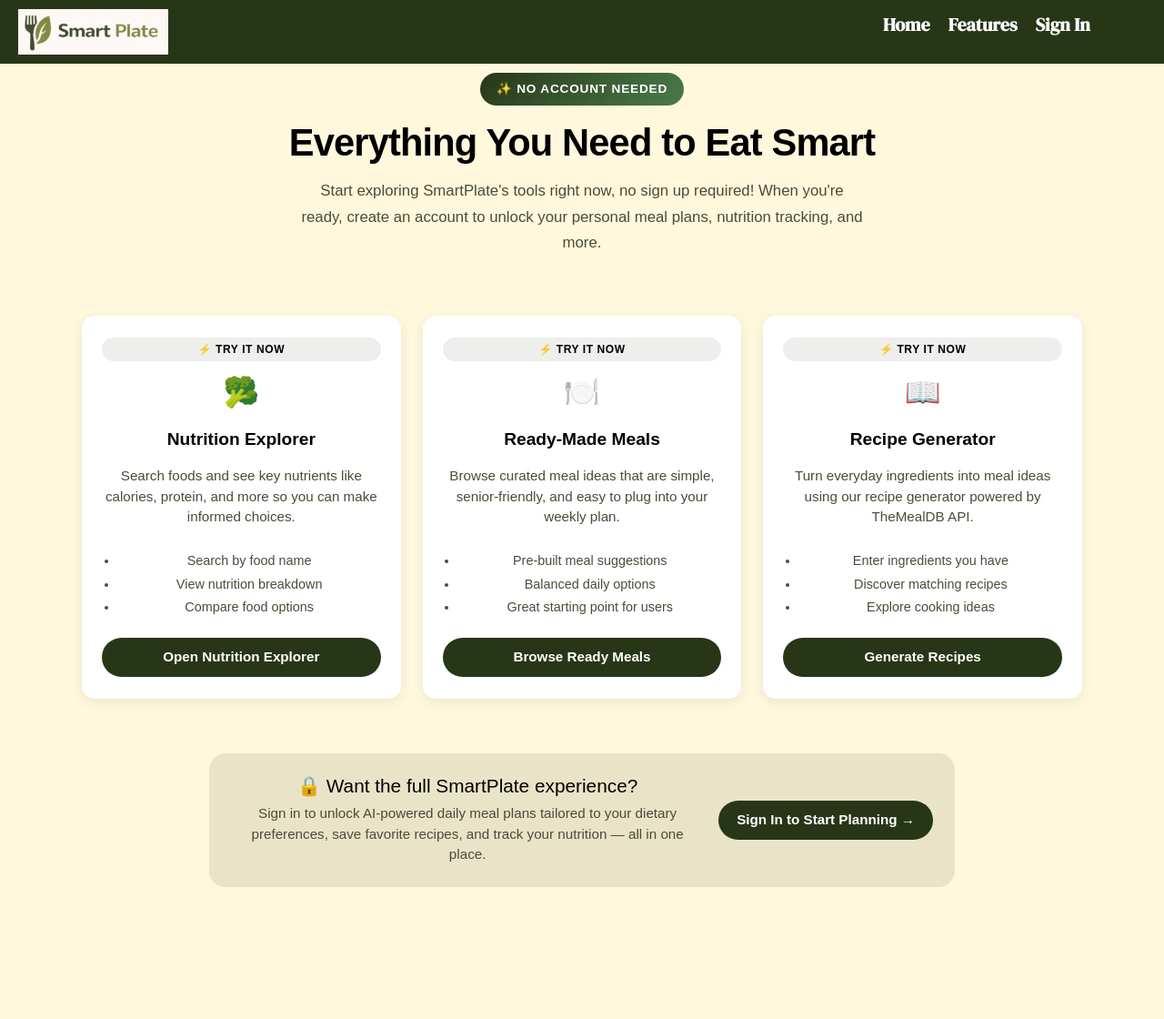
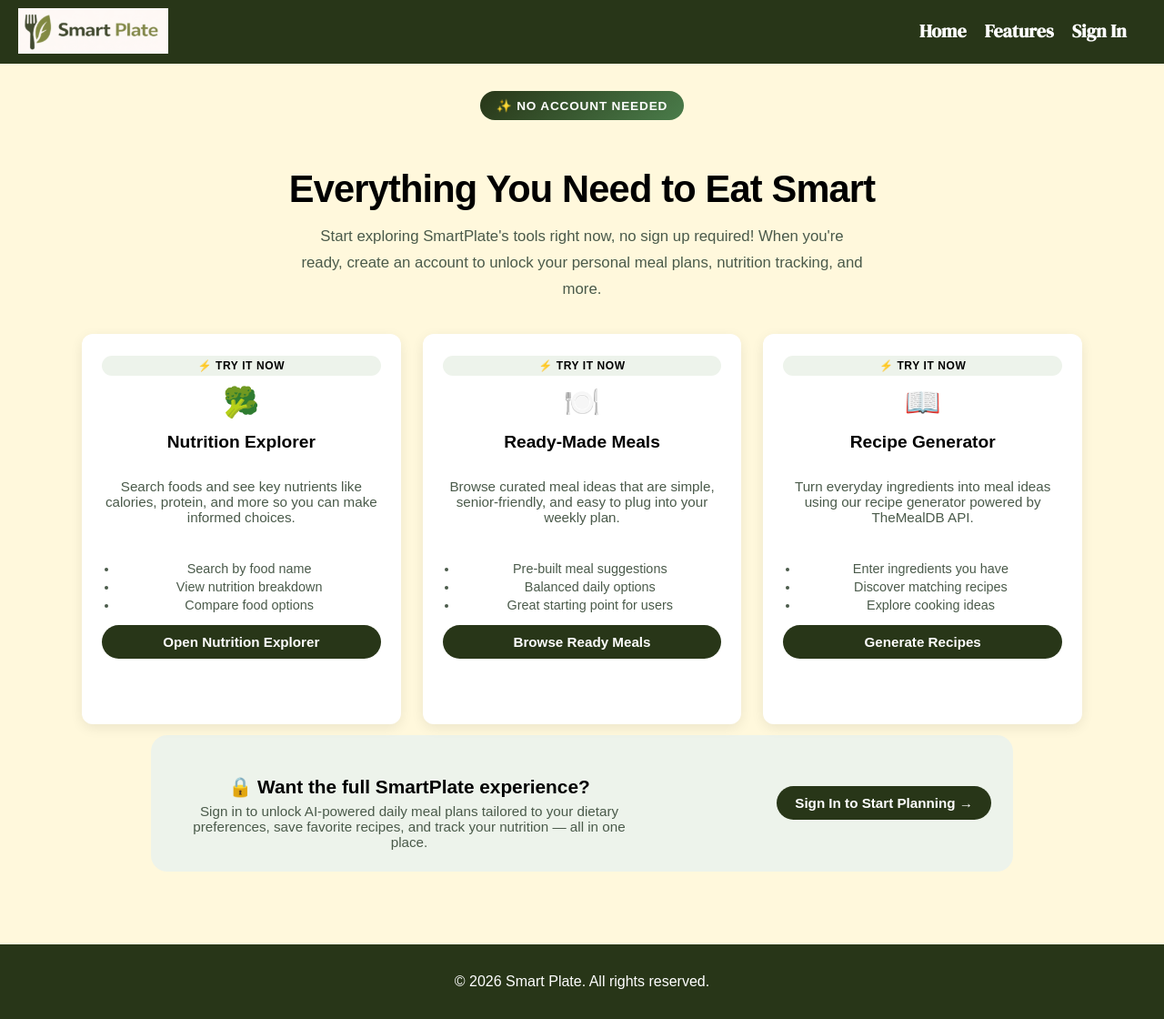
Before and after one commit to ShivsterNk/SmartPlateSeniors, a PHP site: page /features.php in a window 1280 px wide. Shown: the whole page at 91% size. Before the commit the page ends 975 px from the top, so only its background shows below. Run offline with PHP 8.4, Linux system fonts and the light colour scheme.

Commit message:
fixed bootstrap dependency

```diff
--- a/PHP/features.php
+++ b/PHP/features.php
@@ -4,43 +4,21 @@ if (session_status() === PHP_SESSION_NONE) {
     session_start();
 }
 
-// Redirect logged-in users to dashboard
 if (isset($_SESSION['user_id'])) {
     header('Location: /SmartPlateSeniors/PHP/dashboard.php');
     exit;
 }
+
+//$extraStyles = '<link rel="stylesheet" href="https://cdn.jsdelivr.net/npm/bootstrap@5.3.2/dist/css/bootstrap.min.css">';
+
+include('../includes/header.php');
 ?>
-<!DOCTYPE html>
-<html lang="en">
-<head>
-    <meta charset="UTF-8">
-    <title>Features | Smart Plate</title>
-    <meta name="viewport" content="width=device-width, initial-scale=1.0">
 
-    <!-- Bootstrap (for grid + spacing) -->
-    <link rel="stylesheet"  href="https://cdn.jsdelivr.net/npm/bootstrap@5.3.2/dist/css/bootstrap.min.css">
-    <link rel="stylesheet" href="/SmartPlateSeniors/assets/spstyle.css">
 
     <style>
-        :root {
-            --primary: #283618;
-            --background: #FEFAE0;
-            --card-bg: #ffffff;
-        }
-
-        body {
-            margin: 0;
-            padding: 0;
-            background-color: var(--background);
-            font-family: Arial, sans-serif;
-            color: var(--primary);
-        }
-
-
-        /* HERO SECTION */
         .hero-section {
             max-width: 1100px;
-            margin: 50px auto 30px auto;
+            margin: 0px auto 30px auto;
             text-align: center;
             padding: 30px 20px 0;
         }
@@ -49,8 +27,8 @@ if (isset($_SESSION['user_id'])) {
             display: inline-block;
             padding: 8px 18px;
             border-radius: 999px;
-            background: linear-gradient(135deg, #283618, #4a7c4a);
-            color: white; /* ✅ white text on dark background */
+            background: linear-gradient(135deg, var(--green-dark), #4a7c4a);
+            color: white;
             font-size: 0.85rem;
             font-weight: 700;
             text-transform: uppercase;
@@ -70,21 +48,28 @@ if (isset($_SESSION['user_id'])) {
             font-size: 1.05rem;
             max-width: 620px;
             margin: 0 auto;
-            color: #4b4b3a;
+            color: var(--text-mid);
             line-height: 1.7;
         }
 
-        /* FEATURES GRID */
         .features-wrapper {
             max-width: 1100px;
             margin: 35px auto 60px auto;
+            padding: 0 20px;
+        }
+
+        /* replaces bootstrap .row .col-md-4 */
+        .features-grid {
+            display: grid;
+            grid-template-columns: repeat(3, 1fr);
+            gap: 24px;
         }
 
         .feature-card {
-            background-color: var(--card-bg);
-            border-radius: 14px;
+            background-color: white;
+            border-radius: var(--radius);
             padding: 24px 22px;
-            box-shadow: 0 4px 14px rgba(0, 0, 0, 0.08);
+            box-shadow: 0 4px 14px rgba(0,0,0,0.08);
             height: 100%;
             display: flex;
             flex-direction: column;
@@ -95,17 +80,14 @@ if (isset($_SESSION['user_id'])) {
             display: inline-block;
             padding: 4px 10px;
             border-radius: 999px;
-            background-color: rgba(40, 54, 24, 0.08);
+            background-color: var(--green-bg);
             font-size: 0.75rem;
             font-weight: 600;
             text-transform: uppercase;
             letter-spacing: 0.05em;
         }
 
-        .feature-icon {
-            font-size: 2rem;
-            margin-bottom: 4px;
-        }
+        .feature-icon { font-size: 2rem; margin-bottom: 4px; }
 
         .feature-title {
             font-size: 1.2rem;
@@ -115,27 +97,24 @@ if (isset($_SESSION['user_id'])) {
 
         .feature-text {
             font-size: 0.95rem;
-            color: #4b4b3a;
+            color: var(--text-mid);
         }
 
         .feature-list {
             padding-left: 1.1rem;
             margin-bottom: 0;
             font-size: 0.9rem;
-            color: #4b4b3a;
+            color: var(--text-mid);
         }
 
-        .feature-list li {
-            margin-bottom: 4px;
-        }
+        .feature-list li { margin-bottom: 4px; }
 
-        /* CTA SECTION */
         .cta-box {
             max-width: 900px;
             margin: 0 auto 80px auto;
-            background-color: rgba(40, 54, 24, 0.1);
+            background-color: var(--green-bg);
             border-radius: 18px;
-            padding: 24px 24px;
+            padding: 24px;
             display: flex;
             flex-wrap: wrap;
             justify-content: space-between;
@@ -143,25 +122,18 @@ if (isset($_SESSION['user_id'])) {
             gap: 16px;
         }
 
-        .cta-text {
-            max-width: 520px;
-        }
-
-        .cta-text h3 {
-            font-size: 1.3rem;
-            margin-bottom: 6px;
-        }
-
+        .cta-text { max-width: 520px; }
+        .cta-text h3 { font-size: 1.3rem; margin-bottom: 6px; }
         .cta-text p {
             margin: 0;
             font-size: 0.95rem;
-            color: #4b4b3a;
+            color: var(--text-mid);
         }
 
         .btn-primary-custom {
-            background-color: var(--primary);
+            background-color: var(--green-dark);
             border: none;
-            color: #fff;
+            color: white;
             padding: 10px 20px;
             border-radius: 999px;
             font-weight: 600;
@@ -171,40 +143,19 @@ if (isset($_SESSION['user_id'])) {
         }
 
         .btn-primary-custom:hover {
-            background-color: #1f2a12;
-            color: #fff;
+            opacity: 0.85;
+            color: white;
         }
 
         @media (max-width: 768px) {
-            .hero-section,
-            .features-wrapper,
-            .cta-box {
-                padding-left: 16px;
-                padding-right: 16px;
-                margin-left: 0;
-                margin-right: 0;
-                width: 100%;
-                box-sizing: border-box;
-            }
-
-            .hero-section h1 {
-                font-size: 1.6rem;
-            }
-
-            .hero-section p {
-                font-size: 0.9rem;
-            }
+            .features-grid { grid-template-columns: 1fr; }
+            .hero-section h1 { font-size: 1.6rem; }
+            .hero-section p { font-size: 0.9rem; }
         }
     </style>
-</head>
 
-<body>
+    <main>
 
-<!-- NAVBAR -->
-<?php include('../includes/header.php'); ?>
-
-
-<!-- HERO -->
         <section class="hero-section">
             <div class="hero-badge">✨ No account needed</div>
             <h1>Everything You Need to Eat Smart</h1>
@@ -215,12 +166,11 @@ if (isset($_SESSION['user_id'])) {
             </p>
         </section>
 
-<!-- FEATURES GRID -->
+        <!-- features grid -->
         <section class="features-wrapper">
-    <div class="row g-4">
+            <div class="features-grid">
 
-        <!-- Nutrition Explorer -->
-        <div class="col-md-4">
+                <!-- nutrition explorer -->
                 <div class="feature-card">
                     <span class="feature-tag">⚡ Try it now</span>
                     <div class="feature-icon">🥦</div>
@@ -241,10 +191,8 @@ if (isset($_SESSION['user_id'])) {
                         Open Nutrition Explorer
                     </a>
                 </div>
-        </div>
 
-        <!-- Ready-Made Meals -->
-        <div class="col-md-4">
+                <!-- ready-made meals -->
                 <div class="feature-card">
                     <span class="feature-tag">⚡ Try it now</span>
                     <div class="feature-icon">🍽️</div>
@@ -265,10 +213,8 @@ if (isset($_SESSION['user_id'])) {
                         Browse Ready Meals
                     </a>
                 </div>
-        </div>
 
-        <!-- Recipe Generator -->
-        <div class="col-md-4">
+                <!-- recipe generator -->
                 <div class="feature-card">
                     <span class="feature-tag">⚡ Try it now</span>
                     <div class="feature-icon">📖</div>
@@ -289,12 +235,11 @@ if (isset($_SESSION['user_id'])) {
                         Generate Recipes
                     </a>
                 </div>
-        </div>
 
             </div>
         </section>
 
-<!-- CALL TO ACTION -->
+        <!-- cta -->
         <section class="cta-box">
             <div class="cta-text">
                 <h3>🔒 Want the full SmartPlate experience?</h3>
@@ -308,5 +253,6 @@ if (isset($_SESSION['user_id'])) {
             </a>
         </section>
 
-</body>
-</html>
+    </main>
+
+<?php include('../includes/footer.php'); ?>
```
Lines whose indentation alone changed are shown as unchanged.
